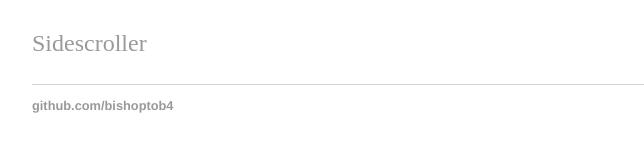
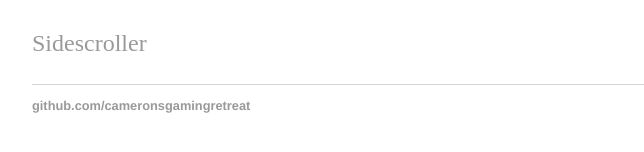
Before and after one commit to BishopToB4/bishoptob4.github.io, a Jekyll site: the page built from index.html, in a window 1280 px wide. Shown: the part 286-438 px from the top of the page, without its empty margins (160-804 px from the left). Built offline with Jekyll 4.4.1, drawn with Linux system fonts in a browser that asks for light colours.

Commit message:
Update default.html

```diff
--- a/_layouts/default.html
+++ b/_layouts/default.html
@@ -23,7 +23,7 @@
 			</div><!-- /.container -->
 			<footer>
 	    		<ul>
-	        		<li><a href="https://github.com/bishoptob4">github.com/bishoptob4</a></li>
+	        		<li><a href="https://github.com/cameronsgamingretreat">github.com/cameronsgamingretreat</a></li>
 				</ul>
 			</footer>
 		</body>
```
